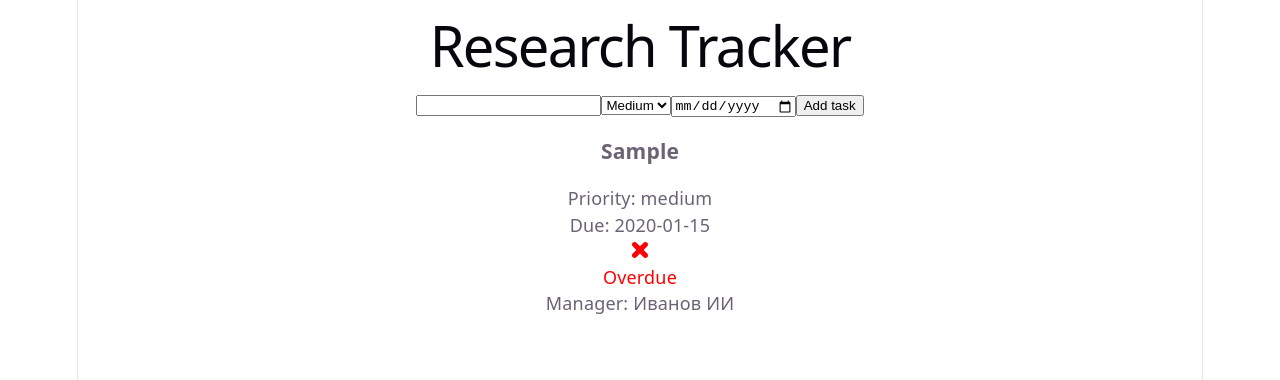
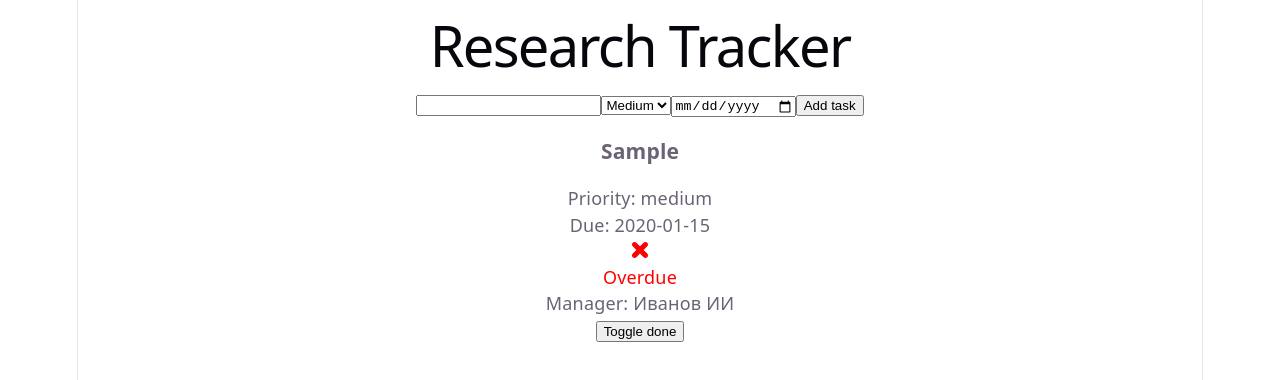
Before and after one commit to marishachem/research-tracker, a React (Vite) app: page / in a window 1280 px wide. Both pictures are taken after typing "Sample", "2020-01-15" into the empty fields and a click on the button "Add task". Shown: the top 380 px of the page. Built offline with nearby package versions, Linux system fonts and the light colour scheme.

Commit message:
Lesson 7: toggle done with onToggle prop passed from ProjectBoard to TaskCard

```diff
--- a/src/components/ProjectBoard.tsx
+++ b/src/components/ProjectBoard.tsx
@@ -25,6 +25,12 @@ function ProjectBoard() {
         setdueDate("")
     }
 
+    function toggleDone(id: number) {
+        setTasks(tasks.map(task =>
+            task.id === id ? { ...task, done: !task.done } : task
+        ))
+    }
+
     //useEffect saving on every tasks change
     useEffect(() => {
         localStorage.setItem("tasks", JSON.stringify(tasks))
@@ -49,7 +55,7 @@ function ProjectBoard() {
 
             {tasks.length === 0 && <p>No tasks yet</p>}
             {tasks.map(task => (
-                <TaskCard key={task.id} task={task} />
+                <TaskCard key={task.id} task={task}  onToggle={toggleDone}/>
             ))}
 
         </div>
--- a/src/components/TaskCard.tsx
+++ b/src/components/TaskCard.tsx
@@ -4,9 +4,10 @@ import crossIcon from "../assets/cross.svg"
 
 interface Props {
     task: Task
+    onToggle: (id: number) => void
 }
 
-function TaskCard({ task }: Props) {
+function TaskCard({ task, onToggle }: Props) {
     const overdue = isOverdue(task)
     return (
         <div>
@@ -16,6 +17,7 @@ function TaskCard({ task }: Props) {
             <p>{task.done ? "✅ Done" : <img src={crossIcon} width={16} height={16} alt="not done" />} </p>
             {overdue && <p style={{ color: "red" }}>Overdue</p>}
             <p>Manager: {task.managerName}</p>
+            <button onClick={() => onToggle(task.id)}>Toggle done</button>
         </div>
     )
 }
```
